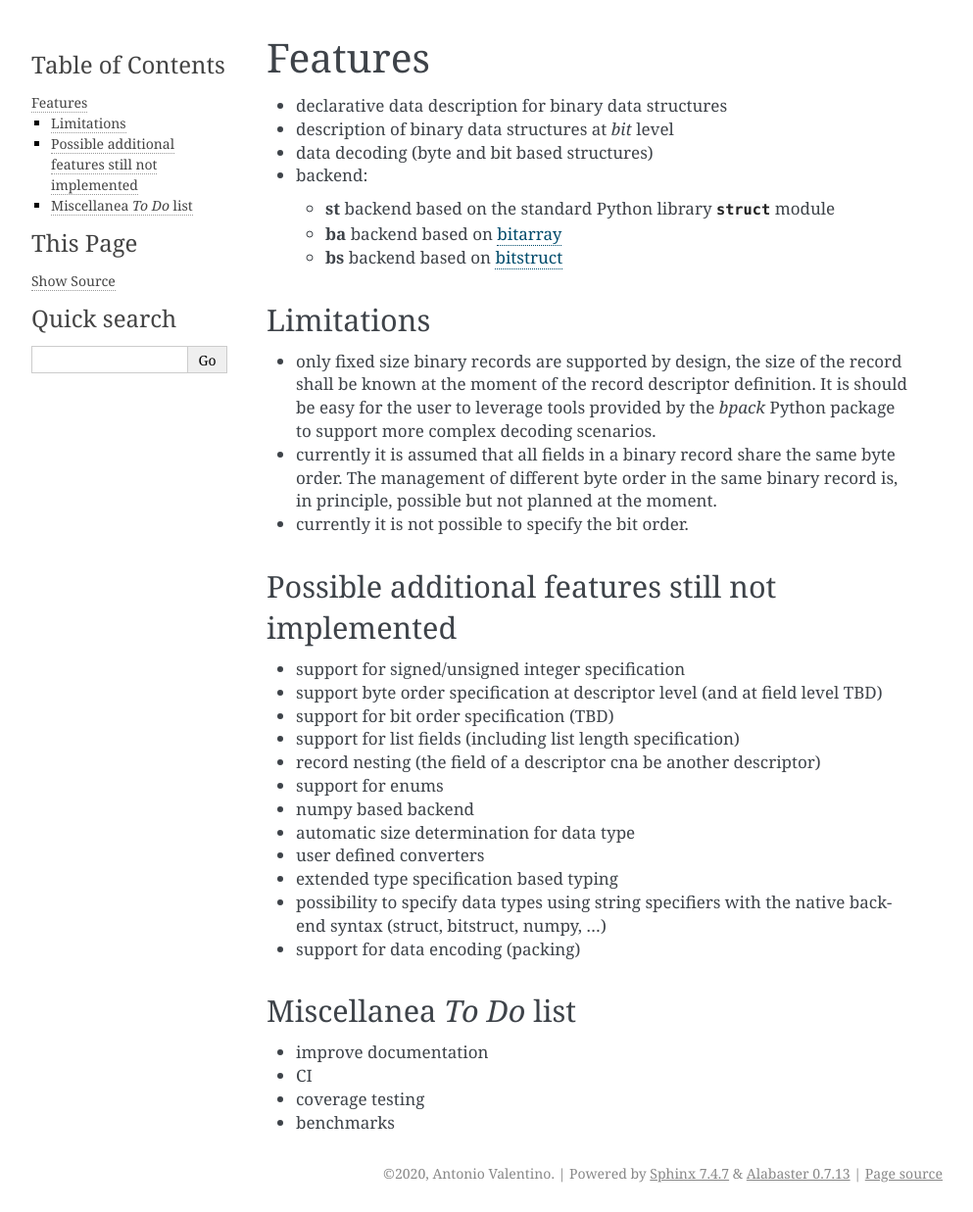
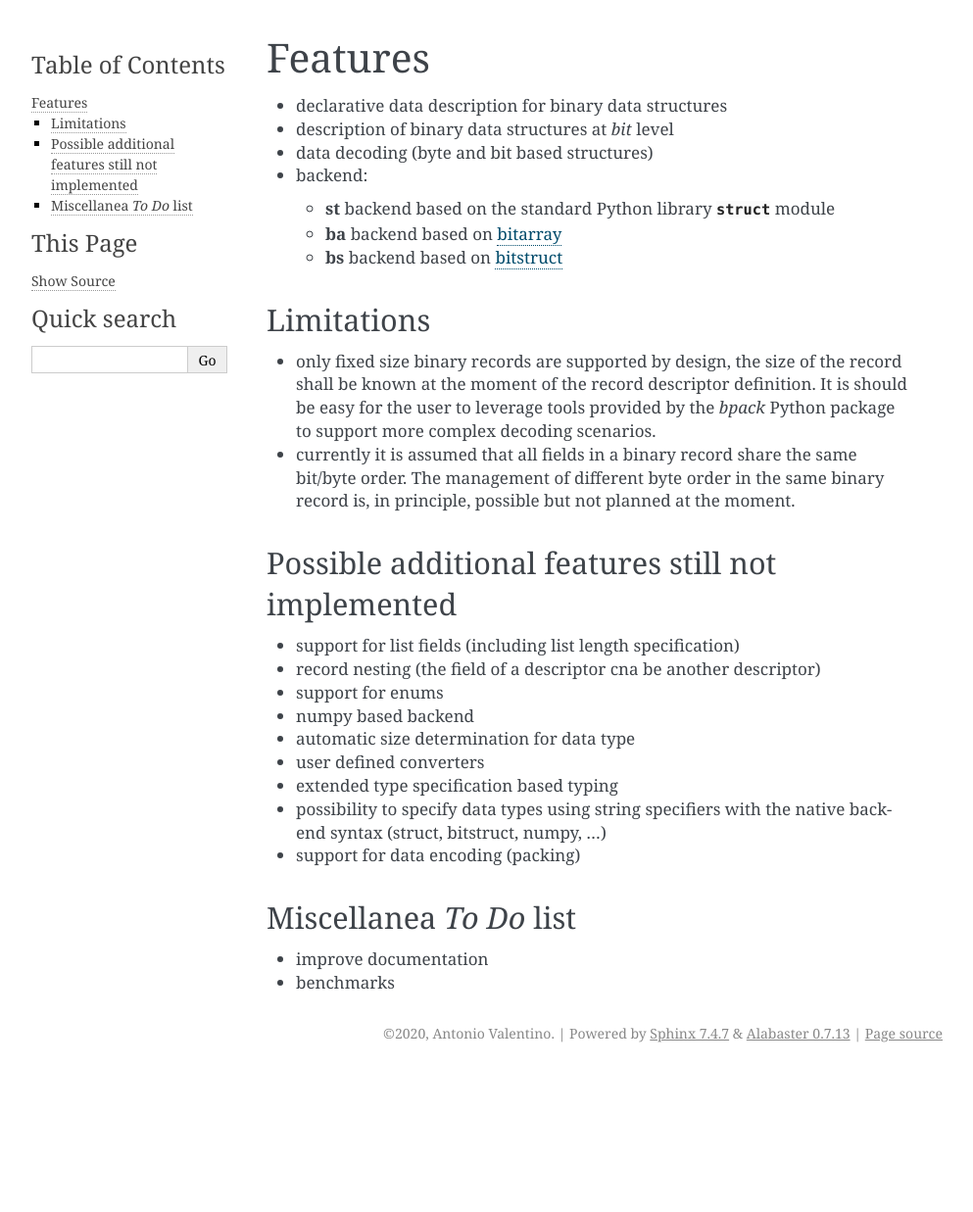
Before and after one commit to avalentino/bpack, a Sphinx documentation site: the page built from docs/features.rst, in a window 1280 px wide. Shown: the whole page at 98% size, without its empty margins (148-1141 px from the left). Built offline with Sphinx 7.4.7, drawn with Linux system fonts in a browser that asks for light colours; after the commit the page ends 1094 px from its top, so only the background shows below that.

Commit message:
Update features list.

```diff
--- a/docs/features.rst
+++ b/docs/features.rst
@@ -23,18 +23,13 @@ Limitations
   It is should be easy for the user to leverage tools provided by the *bpack*
   Python package to support more complex decoding scenarios.
 * currently it is assumed that all fields in a binary record share the
-  same byte order. The management of different byte order in the same
+  same bit/byte order. The management of different byte order in the same
   binary record is, in principle, possible but not planned at the moment.
-* currently it is not possible to specify the bit order.
 
 
 Possible additional features still not implemented
 --------------------------------------------------
 
-* support for signed/unsigned integer specification
-* support byte order specification at descriptor level
-  (and at field level TBD)
-* support for bit order specification (TBD)
 * support for list fields (including list length specification)
 * record nesting (the field of a descriptor cna be another descriptor)
 * support for enums
@@ -51,6 +46,4 @@ Miscellanea *To Do* list
 ------------------------
 
 * improve documentation
-* CI
-* coverage testing
 * benchmarks
```
Also changed, not shown: 1 other file.
